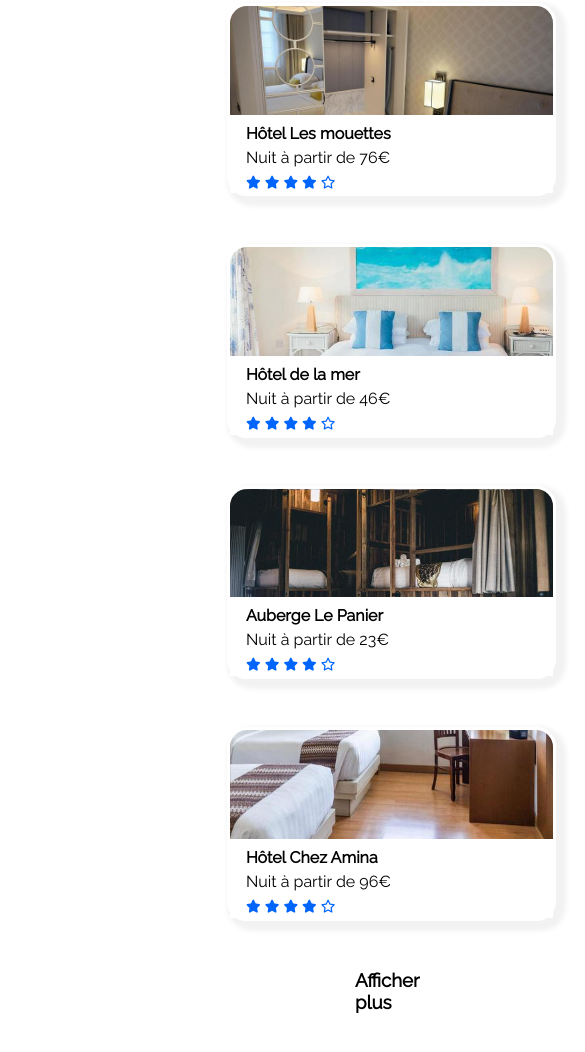
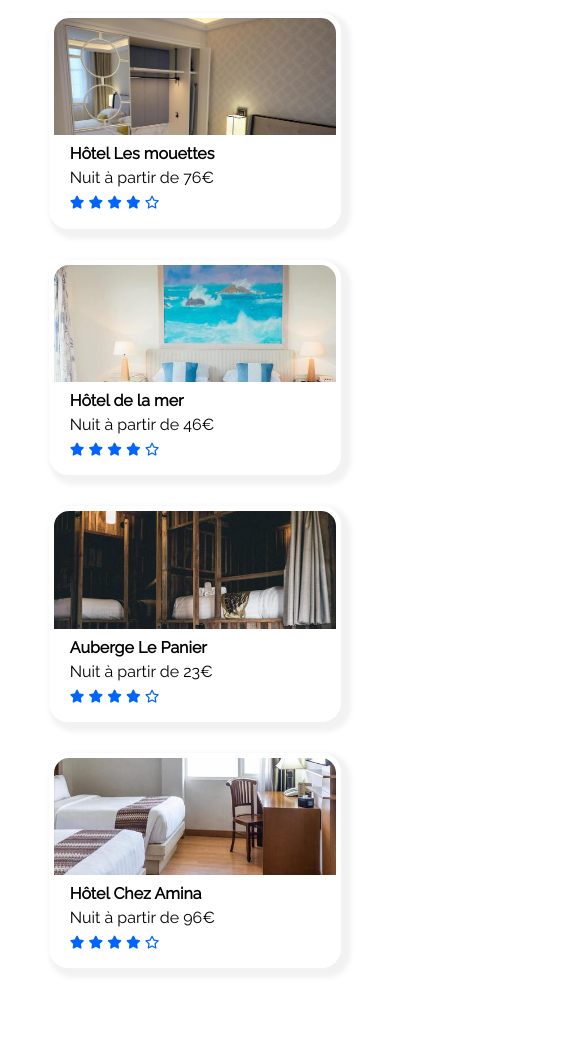
Before and after one commit to JonathanBret/projet-css-tp1, a plain HTML site: page index projet2.html in a window 390 px wide. Shown: the part 1760-2812 px from the top of the page, 585 px wide, since content can reach past the window. Drawn offline with Linux system fonts and the light colour scheme.

Commit message:
finition mobile

```diff
--- a/style.css
+++ b/style.css
@@ -833,6 +833,7 @@ footer ul li h3 {
 
     main {
         height: 2400px;
+        width: 100%;
     }
 
     .main-section {
@@ -843,6 +844,7 @@ footer ul li h3 {
         height: 100%;
         justify-content: center;
         align-items: center;
+        width: 100%;
     }
 
     .popular {
@@ -870,9 +872,9 @@ footer ul li h3 {
 
     #hebergements {
         background-color: white;
-        display: flex;
         flex-direction: column;
         height: 80%;
+        width: 100%;
         align-items: center;
     }
 
@@ -883,57 +885,61 @@ footer ul li h3 {
     .list-loc {
         flex-direction: column;
         justify-content: space-between;
-        width: 80%;
+        width: 100%;
         height: 80%;
-        padding: 0 0 0 2%;
-        flex-wrap: wrap;
         max-height: none;
         align-items: center;
 
     }
 
     .loc-details {
-        height: 42%;
+        height: 43%;
+        width: 100%;
     }
 
     .loc-box {
-        width: 90%;
+        width: 100%;
         margin: 0;
         padding: 0;
-        border: white 0.2em solid;
         box-shadow: 5px 5px 5px 5px #F2F2F2;
         background-size: cover;
     }
 
+    .loc-box:hover {
+        transform: inherit;
+    }
+
     .loc1 {
         margin-bottom: 8%;
-        width: 55%;
+        width: 75%;
     }
 
     .loc2 {
         margin-bottom: 8%;
-        width: 55%;
-        ;
+        width: 75%;
     }
 
     .loc3 {
         margin-bottom: 8%;
-        width: 55%;
+        width: 75%;
     }
 
     .loc4 {
         margin-bottom: 8%;
-        width: 55%;
+        width: 75%;
     }
 
     .loc5 {
         margin-bottom: 8%;
-        width: 55%;
+        width: 75%;
     }
 
     .loc6 {
-        margin-bottom: 8%;
-        width: 55%;
+        width: 75%;
+    }
+
+    .plus-button {
+        display: none;
     }
 
     #activities {
@@ -941,7 +947,7 @@ footer ul li h3 {
         height: 1000px;
     }
 
-    #activities>h1 {
+    #activities>h2 {
         padding-top: 0;
     }
 
```
